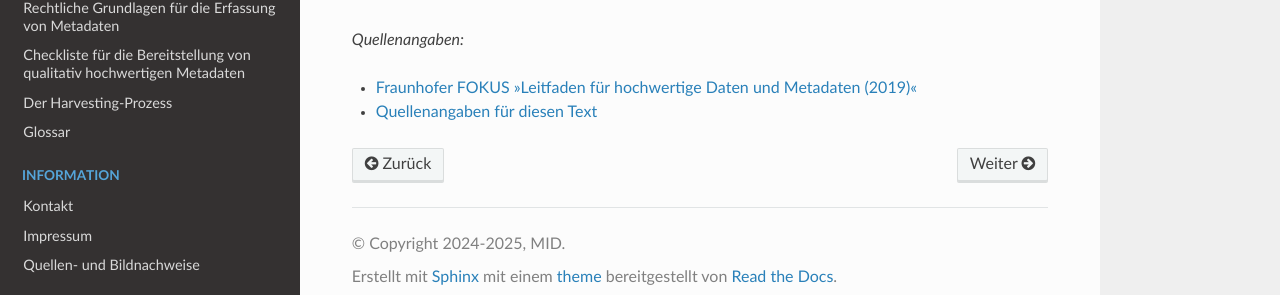
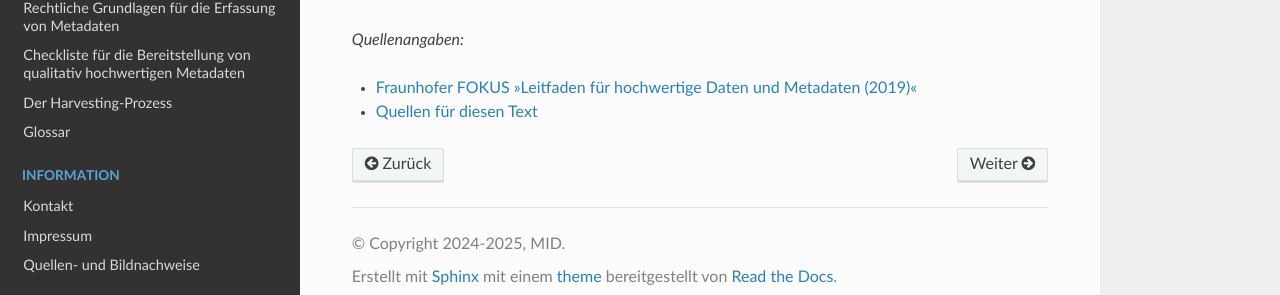
Before and after one commit to tomiwo/ingrid-mdk-st-high-quality-metadata, a Sphinx documentation site: the page built from docs/qualitaetsmanagement/bewertung.rst, in a window 1280 px wide and 900 px high, scrolled down 3372 px. Shown: the part 587-882 px from the top of the window. Built offline with Sphinx 7.4.7 and the Read the Docs theme 3.1.0, drawn with Linux system fonts in a browser that asks for light colours.

Commit message:
Update bewertung.rst

```diff
--- a/docs/qualitaetsmanagement/bewertung.rst
+++ b/docs/qualitaetsmanagement/bewertung.rst
@@ -146,4 +146,4 @@ Der Global Open Data Index bewertet anhand verschiedener Fragen die Qualität vo
 *Quellenangaben:*
 
 - `Fraunhofer FOKUS »Leitfaden für hochwertige Daten und Metadaten (2019)« <https://www.fokus.fraunhofer.de/de/fokus/news/leitfaden_nqdm_2019>`_
-- `Quellenangaben für diesen Text <https://qualitativ-hochwertige-metadaten-erfassen.readthedocs.io/de/latest/information/quellen-bilder.html>`_
+- `Quellen für diesen Text <https://qualitativ-hochwertige-metadaten-erfassen.readthedocs.io/de/latest/information/quellen-bilder.html>`_
```
